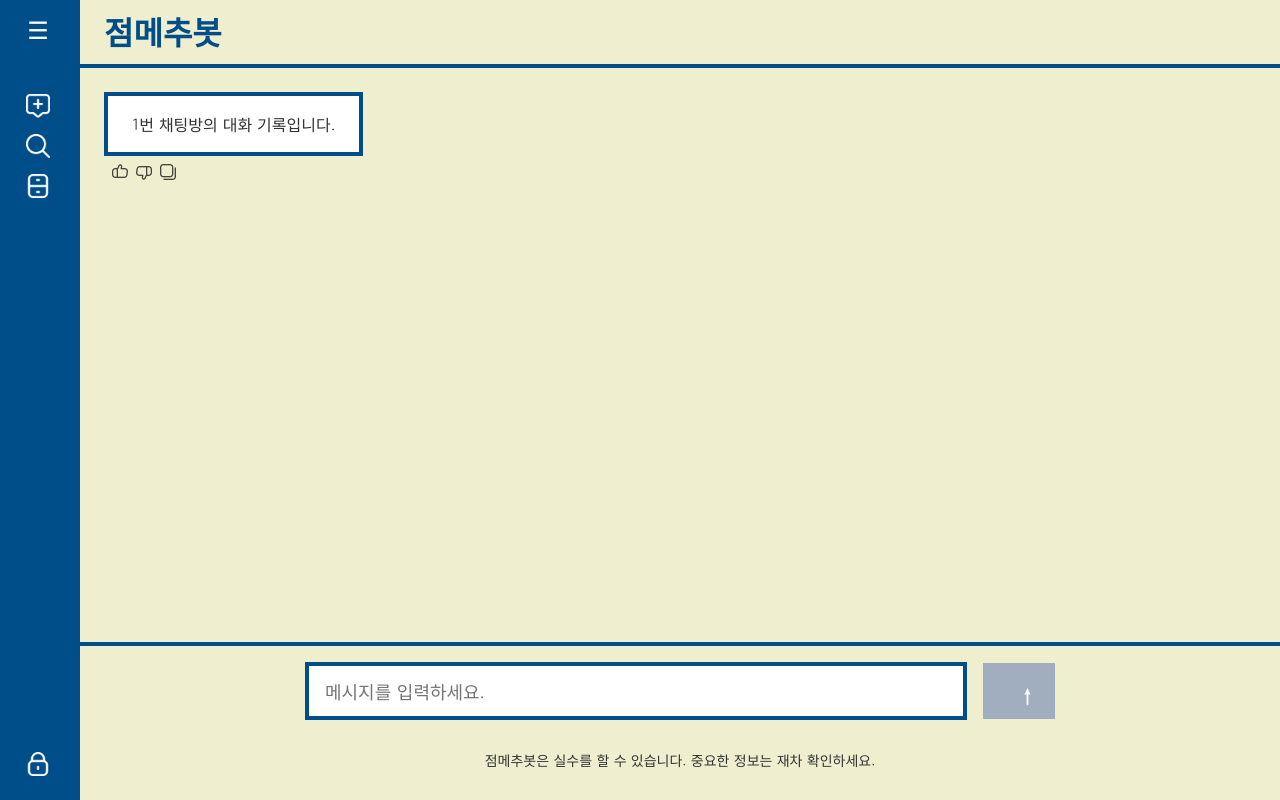
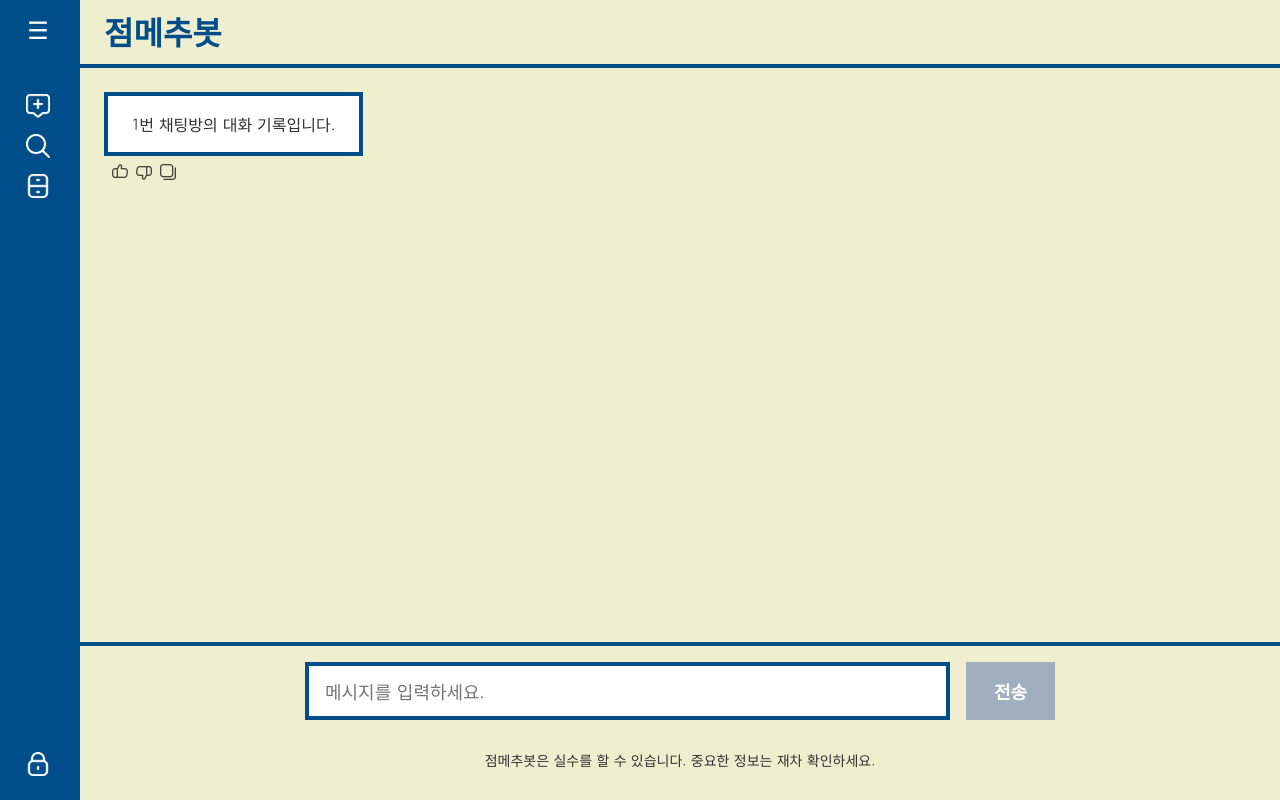
Before and after one commit to fastcampus-toy4/react-front, a React (Create React App) app: page /chat/1 in a window 1280 px wide. Built offline with nearby package versions, Linux system fonts and the light colour scheme.

Commit message:
임시 테스트

```diff
--- a/src/pages/Chat/components/ChatBot.css
+++ b/src/pages/Chat/components/ChatBot.css
@@ -12,7 +12,9 @@
   padding: 1.5rem;
   display: flex;
   flex-direction: column;
-  gap: 1rem;
+  /* ▼▼▼ 수정된 부분 ▼▼▼ */
+  gap: 0.75rem; /* 메시지 턴 간격을 1.5rem에서 0.75rem으로 줄였습니다. */
+  /* ▲▲▲ 수정된 부분 ▲▲▲ */
   overflow-y: auto;
 }
 
@@ -103,7 +105,7 @@
   max-width: 750px;
   margin: 0 auto;
   display: flex;
-  align-items: center;
+  align-items: flex-end; /* 텍스트가 길어져도 버튼이 하단에 오도록 */
   gap: 1rem;
 }
 .input-area textarea {
@@ -125,14 +127,13 @@
 }
 
 /* 전송 버튼 */
-.send-button {
-  /* global.css의 .btn, .btn-primary 스타일을 따름 */
-  padding: 0.75rem;
-  width: 56px; /* 정사각형 느낌 */
-  height: 56px;
-  font-size: 1.5rem;
-  flex-shrink: 0;
+.input-area .send-button {
+  /* global.css의 .btn 스타일(padding: 1rem 2rem)을 덮어쓰기 위해,
+     선택자를 더 구체적으로 작성하고 padding을 재정의합니다. */
+  flex-shrink: 0; /* 버튼 크기가 줄어들지 않도록 */
+  padding: 0.75rem 1.5rem; /* textarea와 동일한 세로 패딩 적용 */
 }
+
 .send-button:disabled {
   background-color: #A0AEC0; /* 비활성화 색상 */
   border-color: #A0AEC0;
@@ -147,9 +148,6 @@
   padding: 0 1rem 1rem 1rem;
   background-color: var(--accent2-color);
 }
-
-
-
 
 .recommendations-grid {
   display: grid;
--- a/src/pages/Chat/components/ChatInput.js
+++ b/src/pages/Chat/components/ChatInput.js
@@ -1,7 +1,7 @@
 import React, { useState } from 'react';
 import TextareaAutosize from 'react-textarea-autosize';
 
-function ChatInput({ onSend }) {
+function ChatInput({ onSend, disabled: isLoading }) {
   const [input, setInput] = useState('');
 
   const handleSendMessage = () => {
@@ -12,6 +12,7 @@ function ChatInput({ onSend }) {
   };
 
   const handleKeyPress = (e) => {
+    // 한글 입력 중 Enter 키 입력을 방지합니다.
     if (e.nativeEvent.isComposing) return;
     if (e.key === 'Enter' && !e.shiftKey) {
       e.preventDefault();
@@ -29,13 +30,14 @@ function ChatInput({ onSend }) {
             value={input}
             onChange={(e) => setInput(e.target.value)}
             onKeyDown={handleKeyPress}
+            disabled={isLoading}
           />
           <button
             onClick={handleSendMessage}
-            className="btn btn-primary send-button" // global.css 클래스 적용
-            disabled={input.trim() === ''}
+            className="btn btn-primary send-button"
+            disabled={input.trim() === '' || isLoading}
           >
-            ↑
+            전송
           </button>
         </div>
       </div>
```
